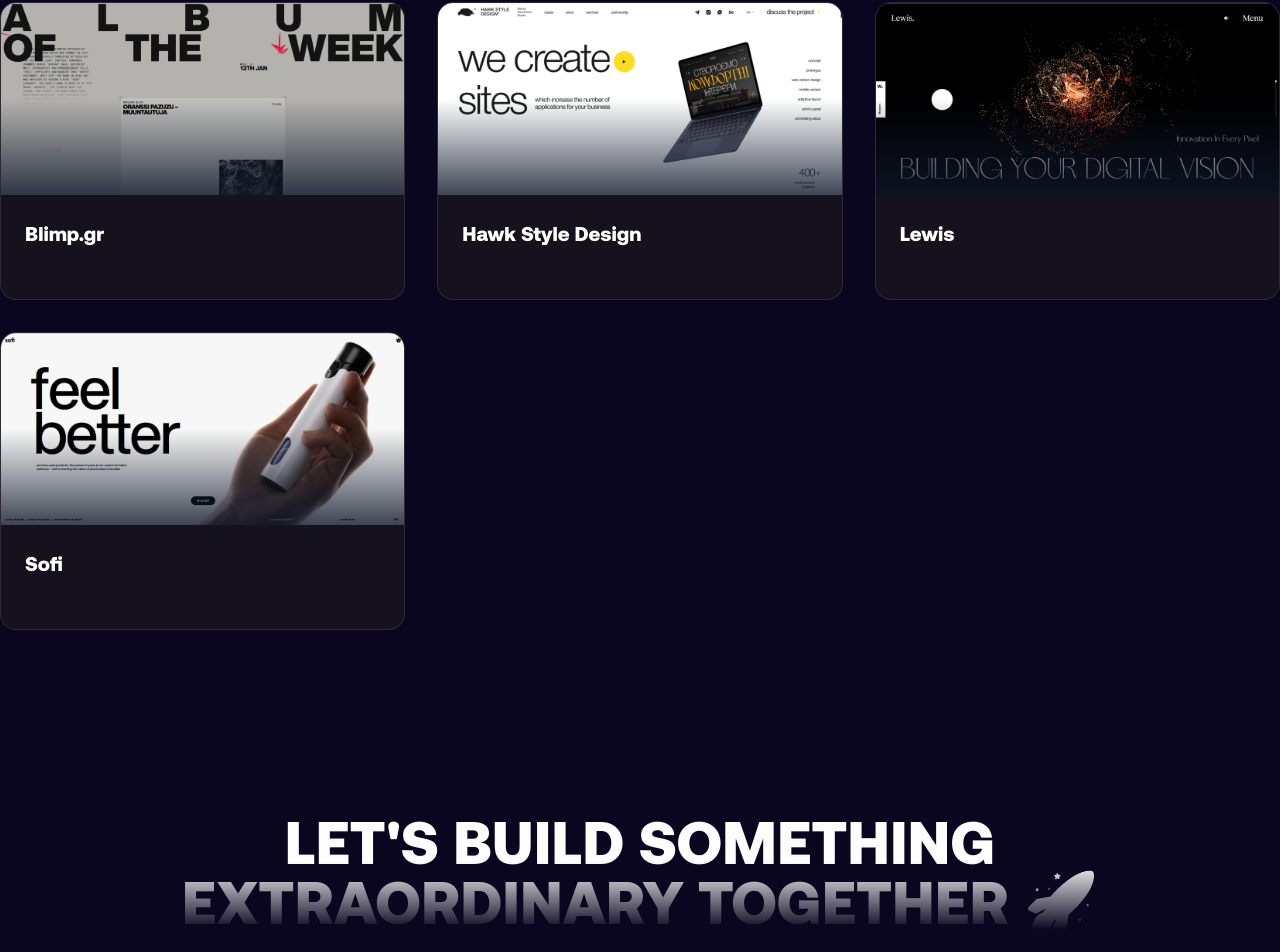
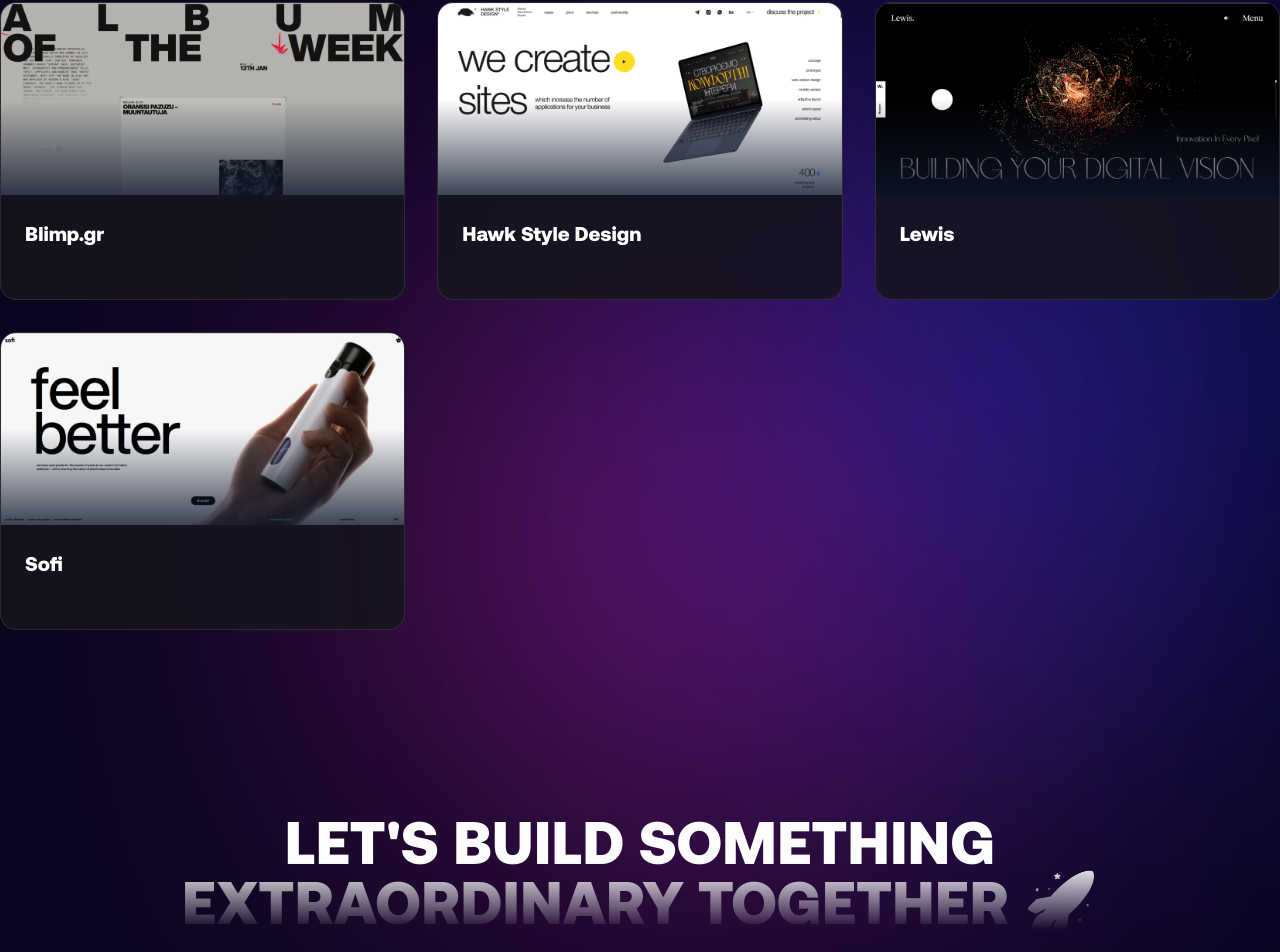
Before and after one commit to chyroshan066/roshan.dev, a Next.js app in the folder client/: page /projects in a window 1280 px wide. Shown: the part 878-1830 px from the top of the page. Built offline with nearby package versions, Linux system fonts and the light colour scheme.

Commit message:
refactor(ui): optimized gradient-sphere component for performance

```diff
--- a/client/src/app/(pages)/(landing)/components/About.tsx
+++ b/client/src/app/(pages)/(landing)/components/About.tsx
@@ -1,6 +1,6 @@
 "use client";
 
-import { GradientSpheres } from "@/components/GradientSphere";
+import { GradientSpheres } from "@/components/blocks/GradientSphere";
 import { TitleHeader } from "@/components/TitleHeader";
 import { Canvas } from "@react-three/fiber";
 import Image from "next/image";
--- a/client/src/app/(pages)/(landing)/components/Hero.tsx
+++ b/client/src/app/(pages)/(landing)/components/Hero.tsx
@@ -1,4 +1,4 @@
-import { GradientSpheres } from "@/components/GradientSphere";
+import { GradientSpheres } from "@/components/blocks/GradientSphere";
 import { HeroExperience } from "./HeroExperience";
 import Image from "next/image";
 
--- a/client/src/app/(pages)/(landing)/components/HeroExperience.tsx
+++ b/client/src/app/(pages)/(landing)/components/HeroExperience.tsx
@@ -2,7 +2,7 @@
 
 import { Sparkles } from "@react-three/drei";
 import { Canvas } from "@react-three/fiber";
-import { memo, useMemo } from "react";
+import { memo, Suspense, useMemo } from "react";
 import { HeroAvatar } from "@/components/models/HeroAvatar";
 
 export const HeroExperience = memo(() => {
@@ -44,15 +44,33 @@
         dpr: [1, 2] as [number, number], // Limit device pixel ratio for performance on high-DPI displays
     }), []);
 
+    const AvatarLoadingFallback = () => (
+        <mesh position={[0, -15, 0]}>
+            {/* Simple placeholder geometry while avatar loads */}
+            <boxGeometry args={[2, 4, 1]} />
+            <meshBasicMaterial color="#444" opacity={0.3} transparent />
+        </mesh>
+    );
+
+    const PriorityContent = memo(() => (
+        <>
+            {lightingSetup}
+
+            {/* PRIORITY 1: Avatar loads first with Suspense boundary */}
+            <Suspense fallback={<AvatarLoadingFallback />}>
+                <group>
+                    <HeroAvatar {...avatarProps} />
+                </group>
+            </Suspense>
+
+            {/* PRIORITY 2: Sparkles load after avatar is ready */}
+            <Sparkles {...sparklesConfig} />
+        </>
+    ));
+
     return <>
         <Canvas {...canvasConfig}>
-            {lightingSetup}
-
-            <Sparkles {...sparklesConfig} />
-
-            <group>
-                <HeroAvatar {...avatarProps} />
-            </group>
+            <PriorityContent />
         </Canvas>
     </>;
 });
--- a/client/src/app/(pages)/(landing)/components/Projects.tsx
+++ b/client/src/app/(pages)/(landing)/components/Projects.tsx
@@ -1,5 +1,5 @@
 import { ProjectCarousel } from ".//ProjectCarousel";
-import { GradientSpheres } from "@/components/GradientSphere";
+import { GradientSpheres } from "@/components/blocks/GradientSphere";
 import { TitleHeader } from "@/components/TitleHeader";
 
 export const Projects = () => {
--- a/client/src/app/(pages)/about/_components/Certificate.tsx
+++ b/client/src/app/(pages)/about/_components/Certificate.tsx
@@ -3,7 +3,7 @@
 import React, { useRef } from 'react';
 import gsap from 'gsap';
 import { certificates } from '@/constants';
-import { GradientSpheres } from '@/components/GradientSphere';
+import { GradientSpheres } from '@/components/blocks/GradientSphere';
 import { TitleHeader } from '@/components/TitleHeader';
 import Image from 'next/image';
 import { useGSAP } from '@gsap/react';
--- a/client/src/app/(pages)/about/_components/Education.tsx
+++ b/client/src/app/(pages)/about/_components/Education.tsx
@@ -1,6 +1,6 @@
 "use client";
 
-import { GradientSpheres } from '@/components/GradientSphere';
+import { GradientSpheres } from '@/components/blocks/GradientSphere';
 import { TitleHeader } from '@/components/TitleHeader';
 import { education } from '@/constants';
 import React, { useState, useEffect, useRef } from 'react';
--- a/client/src/app/(pages)/projects/_components/ProjectsSection.tsx
+++ b/client/src/app/(pages)/projects/_components/ProjectsSection.tsx
@@ -7,6 +7,7 @@
 import { projects } from '@/constants';
 import { TitleHeader } from '@/components/TitleHeader';
 import Image from 'next/image';
+import { GradientSpheres } from '@/components/blocks/GradientSphere';
 
 if (typeof window !== 'undefined') {
     gsap.registerPlugin(ScrollTrigger);
@@ -148,6 +149,11 @@
             ref={sectionRef}
             className="flex-center relative md:p-0 px-5"
         >
+            <GradientSpheres
+                sphere1Class={"about-gradient-sphere about-sphere-1"}
+                sphere2Class={"about-gradient-sphere about-sphere-2"}
+            />
+
             <div className="container w-full h-full md:mt-40 mt-20 mb-10 relative z-10 px-5 md:p-0">
 
                 <TitleHeader
--- a/client/src/app/(pages)/services/_components.tsx/ServiceSection.tsx
+++ b/client/src/app/(pages)/services/_components.tsx/ServiceSection.tsx
@@ -4,7 +4,7 @@
 import { gsap } from 'gsap';
 import { ScrollTrigger } from 'gsap/ScrollTrigger';
 import { services } from '@/constants';
-import { GradientSpheres } from '@/components/GradientSphere';
+import { GradientSpheres } from '@/components/blocks/GradientSphere';
 import { TitleHeader } from '@/components/TitleHeader';
 import Image from 'next/image';
 import { useGSAP } from '@gsap/react';
--- a/client/src/components/GradientSphere.tsx
+++ /dev/null
@@ -1,11 +0,0 @@
-export const GradientSpheres = ({
-    sphere1Class, sphere2Class
-}: {
-    sphere1Class?: string,
-    sphere2Class?: string
-}) => {
-    return <>
-        <div className={sphere1Class}></div>
-        <div className={sphere2Class}></div>
-    </>;
-}
--- /dev/null
+++ b/client/src/components/blocks/GradientSphere.tsx
@@ -0,0 +1,18 @@
+import { memo } from 'react';
+
+type GradientSpheresProps = {
+    sphere1Class?: string;
+    sphere2Class?: string;
+}
+
+export const GradientSpheres = memo<GradientSpheresProps>(({
+    sphere1Class = "",
+    sphere2Class = ""
+}) => {
+    return <>
+        <div className={sphere1Class}></div>
+        <div className={sphere2Class}></div>
+    </>;
+});
+
+GradientSpheres.displayName = 'GradientSpheres';
--- a/client/src/sections/Testimonials.tsx
+++ b/client/src/sections/Testimonials.tsx
@@ -1,4 +1,4 @@
-import { GradientSpheres } from "@/components/GradientSphere";
+import { GradientSpheres } from "@/components/blocks/GradientSphere";
 import { TestimonialCarousel } from "@/components/TestimonialCarousel";
 import { TitleHeader } from "@/components/TitleHeader";
 
```
Also changed, not shown: client/src/app/(pages)/about/_components/WorkExperience.tsx (+0 -103 lines).
